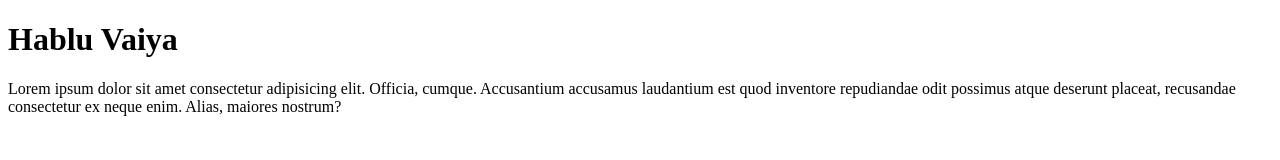
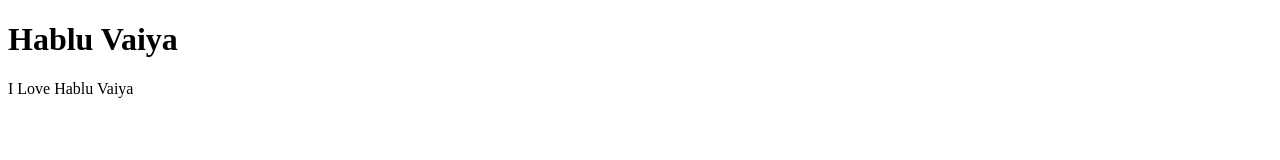
Before and after one commit to ruhulwebhero/second-website, a plain HTML site: page index.html in a window 1280 px wide. Drawn offline with Linux system fonts and the light colour scheme.

Commit message:
Update index.html

```diff
--- a/index.html
+++ b/index.html
@@ -7,6 +7,6 @@
 </head>
 <body>
     <h1>Hablu Vaiya</h1>
-    <p>Lorem ipsum dolor sit amet consectetur adipisicing elit. Officia, cumque. Accusantium accusamus laudantium est quod inventore repudiandae odit possimus atque deserunt placeat, recusandae consectetur ex neque enim. Alias, maiores nostrum?</p>
+    <p>I Love Hablu Vaiya</p>
 </body>
 </html>
```
